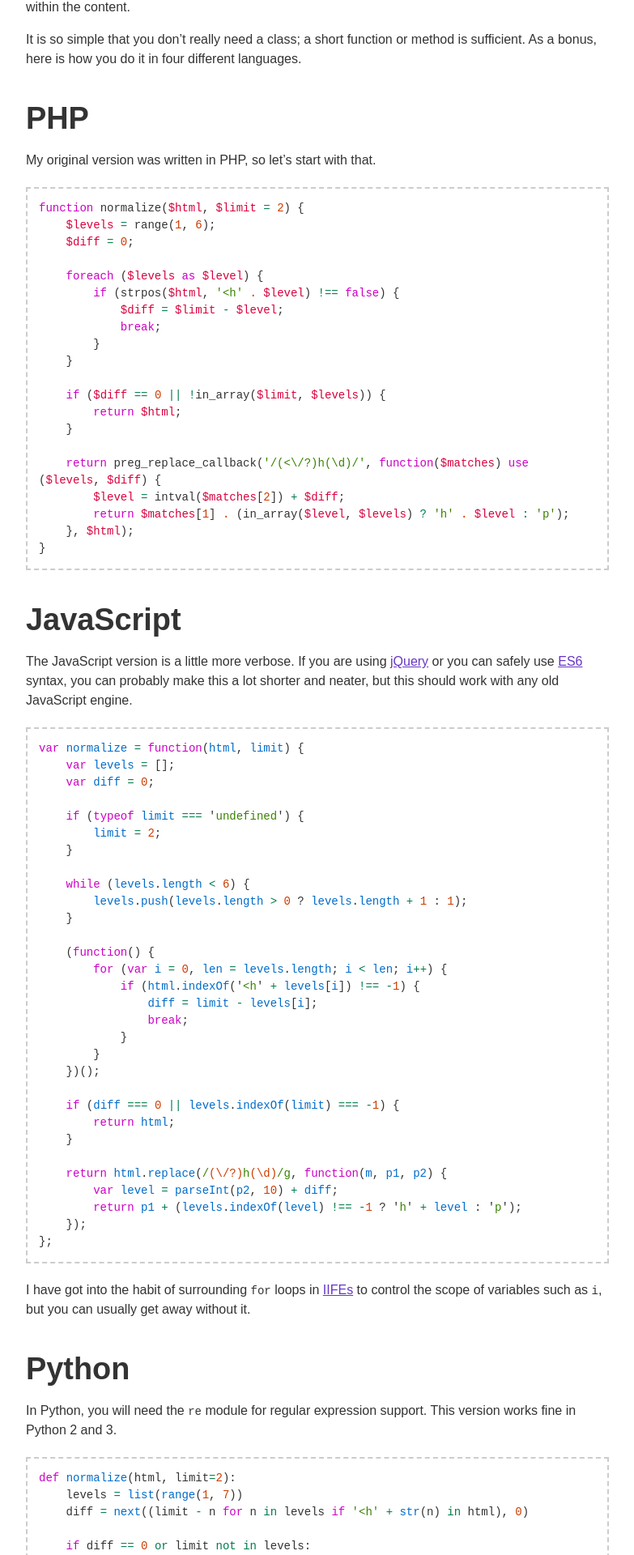
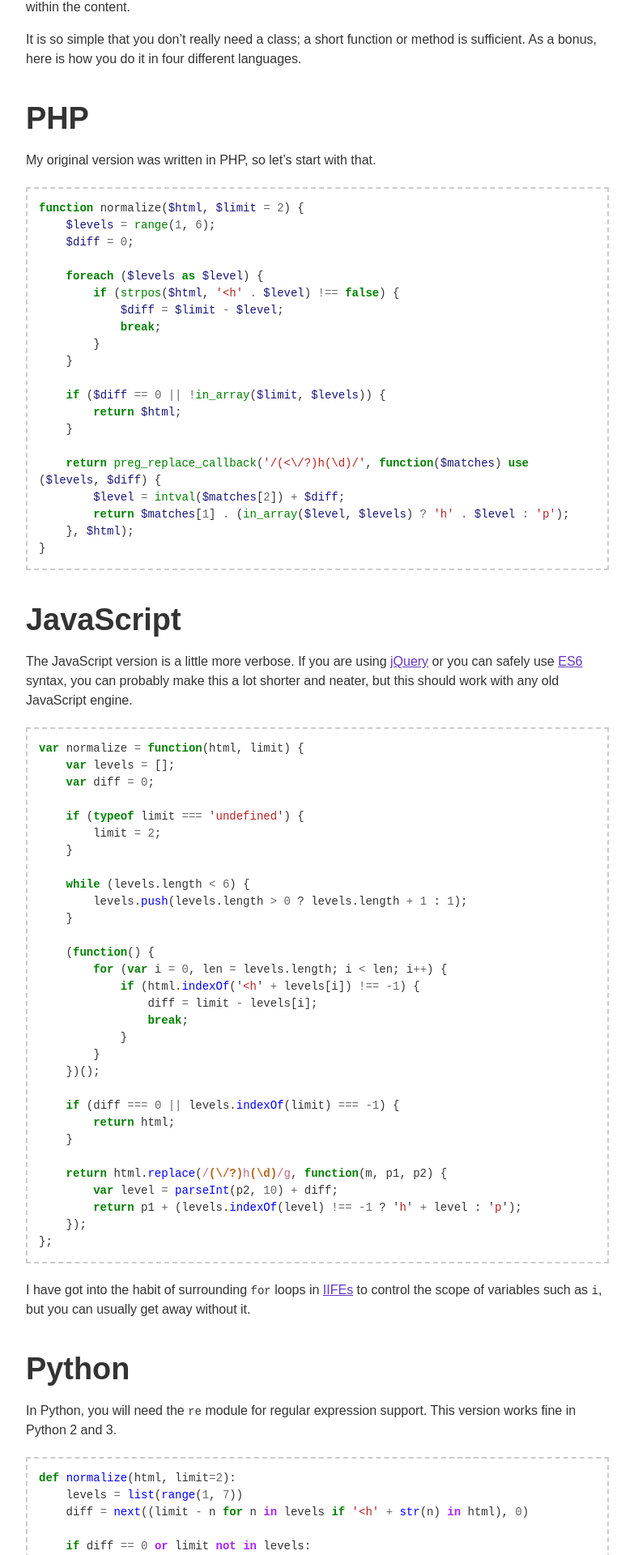
Before and after one commit to johnkhughes/john-hughes-web, a Jekyll site: the page built from _posts/2016-03-17-normalize-headings-redux.md, in a window 1280 px wide. Shown: the part 361-2281 px from the top of the page at 81% size, without its empty margins (248-1031 px from the left). Built offline with Jekyll 4.4.1, drawn with Linux system fonts in a browser that asks for light colours.

Commit message:
Switch to default syntax styles

```diff
--- a/_sass/_syntax.scss
+++ b/_sass/_syntax.scss
@@ -1,107 +1,63 @@
-// Syntax highlighter
-//
-// rougify help style
-// rougify style <style>
-
 .highlight {
-    $grey: $text_color_alt;
-    $highlight: tint($text_color, 97.5%);
-
-    $blue: #006cc9;
-    $teal: #007c4a;
-    $green: #398300;
-    $yellow: #995900;
-    $orange: #cc3d00;
-    $red: #d8003d;
-    $purple: #cc00c3;
-
-    .ge {
-        font-style: italic;
-    }
-
-    .gh,
-    .gp,
-    .gs,
-    .gu {
-        font-weight: bold;
-    }
-
-    .hll {
-        background-color: #ececec;
-    }
-
-    .kn,
-    .nd,
-    .nt,
-    .o,
-    .ow,
-    .gu {
-        color: $teal;
-    }
-
-    .na,
-    .nf,
-    .nx {
-        color: $blue;
-    }
-
-    .gi,
-    .ld,
-    .s,
-    .s1,
-    .s2,
-    .sb,
-    .sh,
-    .sr,
-    .ss,
-    .sx {
-        color: $green;
-    }
-
-    .k,
-    .kc,
-    .kd,
-    .kp,
-    .kr {
-        color: $purple;
-    }
-
-    .c,
-    .c1,
-    .cm,
-    .cp,
-    .cs,
-    .sd,
-    .gp {
-        color: $grey;
-    }
-
-    .err,
-    .gd,
-    .ne,
-    .no,
-    .nv,
-    .vc,
-    .vg,
-    .vi {
-        color: $red;
-    }
-
-    .kt,
-    .nc,
-    .nn {
-        color: $yellow;
-    }
-
-    .il,
-    .l,
-    .m,
-    .mf,
-    .mh,
-    .mi,
-    .mo,
-    .se,
-    .si {
-        color: $orange;
-    }
+    .hll { background-color: #ffffcc }
+    .err { border: 1px solid #FF0000 } // Error
+    .gh { color: #000080; font-weight: bold } // Generic.Heading
+    .gp { color: #000080; font-weight: bold } // Generic.Prompt
+    .nv { color: #19177C } // Name.Variable
+    .ss { color: #19177C } // Literal.String.Symbol
+    .vc { color: #19177C } // Name.Variable.Class
+    .vg { color: #19177C } // Name.Variable.Global
+    .vi { color: #19177C } // Name.Variable.Instance
+    .gt { color: #0040D0 } // Generic.Traceback
+    .nc { color: #0000FF; font-weight: bold } // Name.Class
+    .nn { color: #0000FF; font-weight: bold } // Name.Namespace
+    .nf { color: #0000FF } // Name.Function
+    .c  { color: #408080; font-style: italic } // Comment
+    .c1 { color: #408080; font-style: italic } // Comment.Single
+    .cm { color: #408080; font-style: italic } // Comment.Multiline
+    .cs { color: #408080; font-style: italic } // Comment.Special
+    .k  { color: #008000; font-weight: bold } // Keyword
+    .kc { color: #008000; font-weight: bold } // Keyword.Constant
+    .kd { color: #008000; font-weight: bold } // Keyword.Declaration
+    .kn { color: #008000; font-weight: bold } // Keyword.Namespace
+    .kr { color: #008000; font-weight: bold } // Keyword.Reserved
+    .nt { color: #008000; font-weight: bold } // Name.Tag
+    .kp { color: #008000 } // Keyword.Pseudo
+    .nb { color: #008000 } // Name.Builtin
+    .sx { color: #008000 } // Literal.String.Other
+    .bp { color: #008000 } // Name.Builtin.Pseudo
+    .gi { color: #00A000 } // Generic.Inserted
+    .nl { color: #A0A000 } // Name.Label
+    .na { color: #7D9029 } // Name.Attribute
+    .cp { color: #BC7A00 } // Comment.Preproc
+    .se { color: #BB6622; font-weight: bold } // Literal.String.Escape
+    .ne { color: #D2413A; font-weight: bold } // Name.Exception
+    .sd { color: #BA2121; font-style: italic } // Literal.String.Doc
+    .s  { color: #BA2121 } // Literal.String
+    .sb { color: #BA2121 } // Literal.String.Backtick
+    .sc { color: #BA2121 } // Literal.String.Char
+    .s2 { color: #BA2121 } // Literal.String.Double
+    .sh { color: #BA2121 } // Literal.String.Heredoc
+    .s1 { color: #BA2121 } // Literal.String.Single
+    .gr { color: #FF0000 } // Generic.Error
+    .kt { color: #B00040 } // Keyword.Type
+    .gd { color: #A00000 } // Generic.Deleted
+    .no { color: #880000 } // Name.Constant
+    .si { color: #BB6688; font-weight: bold } // Literal.String.Interpol
+    .sr { color: #BB6688 } // Literal.String.Regex
+    .gu { color: #800080; font-weight: bold } // Generic.Subheading
+    .nd { color: #AA22FF } // Name.Decorator
+    .ow { color: #AA22FF; font-weight: bold } // Operator.Word
+    .go { color: #808080 } // Generic.Output
+    .m  { color: #666666 } // Literal.Number
+    .o  { color: #666666 } // Operator
+    .mf { color: #666666 } // Literal.Number.Float
+    .mh { color: #666666 } // Literal.Number.Hex
+    .mi { color: #666666 } // Literal.Number.Integer
+    .mo { color: #666666 } // Literal.Number.Oct
+    .il { color: #666666 } // Literal.Number.Integer.Long
+    .ni { color: #999999; font-weight: bold } // Name.Entity
+    .w  { color: #bbbbbb } // Text.Whitespace
+    .ge { font-style: italic } // Generic.Emph
+    .gs { font-weight: bold } // Generic.Strong
 }
```
